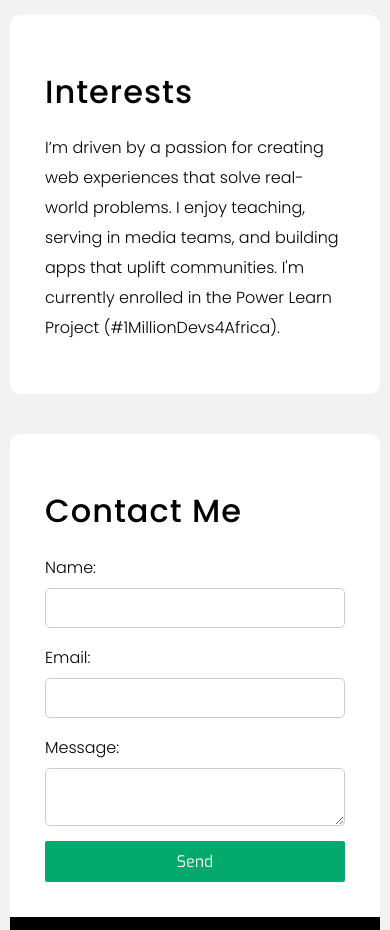
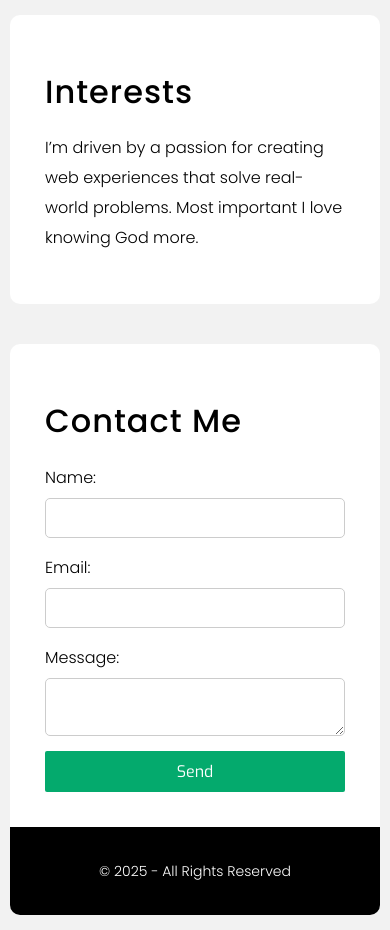
Before and after one commit to obasil/july-cohort-2025-hackathon-personal-portifolio, a plain HTML site: page index.html in a window 390 px wide. Shown: the part 4100-5030 px from the top of the page. Drawn offline with Linux system fonts and the light colour scheme.

Commit message:
Update index.html and style.css

```diff
--- a/index.html
+++ b/index.html
@@ -124,7 +124,7 @@
         <!-- Interests Section -->
         <section id="interests">
             <h2>Interests</h2>
-            <p>I’m driven by a passion for creating web experiences that solve real-world problems. I enjoy teaching, serving in media teams, and building apps that uplift communities. I'm currently enrolled in the Power Learn Project (#1MillionDevs4Africa).</p>
+            <p>I’m driven by a passion for creating web experiences that solve real-world problems. Most important I love knowing God more.</p>
         </section>
 
         <!-- Contact Form Section -->
--- a/style.css
+++ b/style.css
@@ -289,9 +289,7 @@ footer {
     }
 
     .logo {
-        display: none
-    }
-;
+        display: none;
     }
 
     .hero-text h1 {
```
